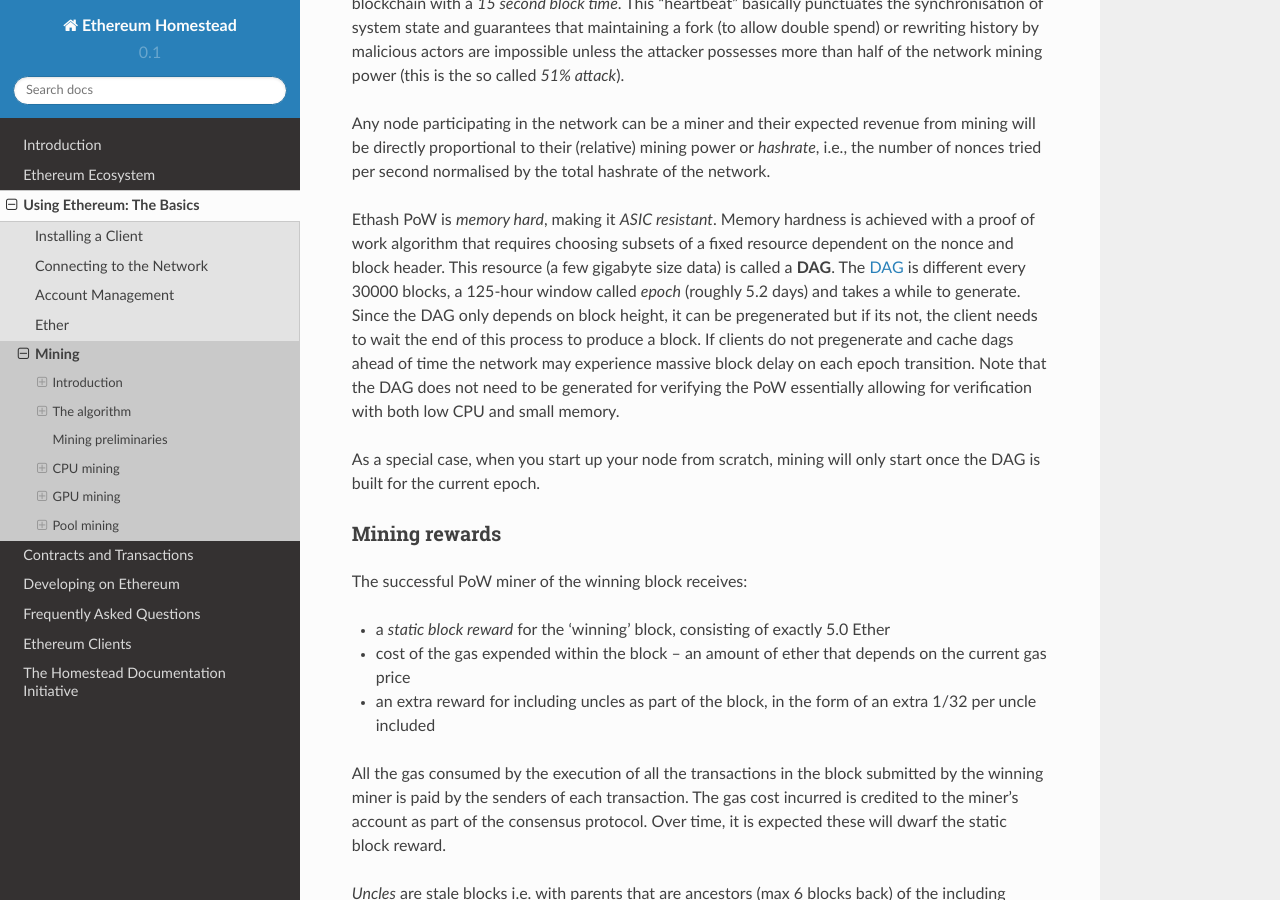
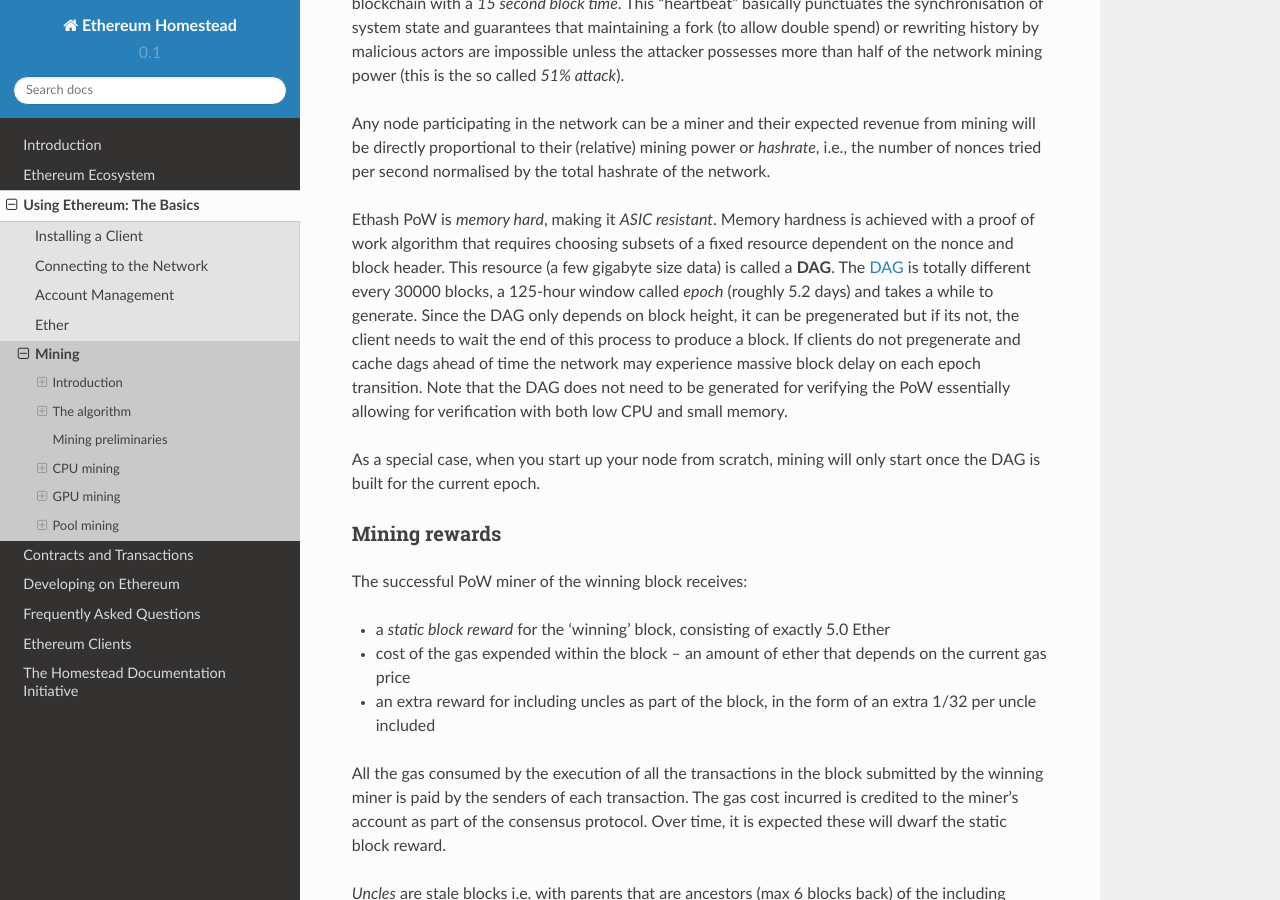
Before and after one commit to ethereum/homestead-guide, a Sphinx documentation site: the page built from source/using-ethereum-the-basics/mining.rst, in a window 1280 px wide and 900 px high, scrolled down 1042 px. Built offline with Sphinx 7.4.7 and the Read the Docs theme 2.0.0, drawn with Linux system fonts in a browser that asks for light colours; some of the changed text lies outside the part shown.

Commit message:
minor changes to mining tools,pools try 2

```diff
--- a/source/using-ethereum-the-basics/mining.rst
+++ b/source/using-ethereum-the-basics/mining.rst
@@ -27,7 +27,7 @@
 
 Any node participating in the network can be a miner and their expected revenue from mining will be directly proportional to their (relative) mining power or *hashrate*, i.e., the number of nonces tried per second normalised by the total hashrate of the network.
 
-Ethash PoW is *memory hard*, making it *ASIC resistant*. Memory hardness is achieved with a proof of work algorithm that requires choosing subsets of a fixed resource dependent on the nonce and block header. This resource (a few gigabyte size data) is called a **DAG**. The `DAG <https://github.com/ethereum/wiki/wiki/Ethash-DAG>`_ is different every 30000 blocks, a 125-hour window called *epoch* (roughly 5.2 days) and takes a while to generate. Since the DAG only depends on block height, it can be pregenerated but if its not, the client needs to wait the end of this process to produce a block. If clients do not pregenerate and cache dags ahead of time the network may experience massive block delay on each epoch transition. Note that the DAG does not need to be generated for verifying the PoW essentially allowing for verification with both low CPU and small memory.
+Ethash PoW is *memory hard*, making it *ASIC resistant*. Memory hardness is achieved with a proof of work algorithm that requires choosing subsets of a fixed resource dependent on the nonce and block header. This resource (a few gigabyte size data) is called a **DAG**. The `DAG <https://github.com/ethereum/wiki/wiki/Ethash-DAG>`_ is totally different every 30000 blocks, a 125-hour window called *epoch* (roughly 5.2 days) and takes a while to generate. Since the DAG only depends on block height, it can be pregenerated but if its not, the client needs to wait the end of this process to produce a block. If clients do not pregenerate and cache dags ahead of time the network may experience massive block delay on each epoch transition. Note that the DAG does not need to be generated for verifying the PoW essentially allowing for verification with both low CPU and small memory.
 
 As a special case, when you start up your node from scratch, mining will only start once the DAG is built for the current epoch.
 
```
Also changed, not shown: other parts of source/using-ethereum-the-basics/mining.rst (+0 -1 lines).
